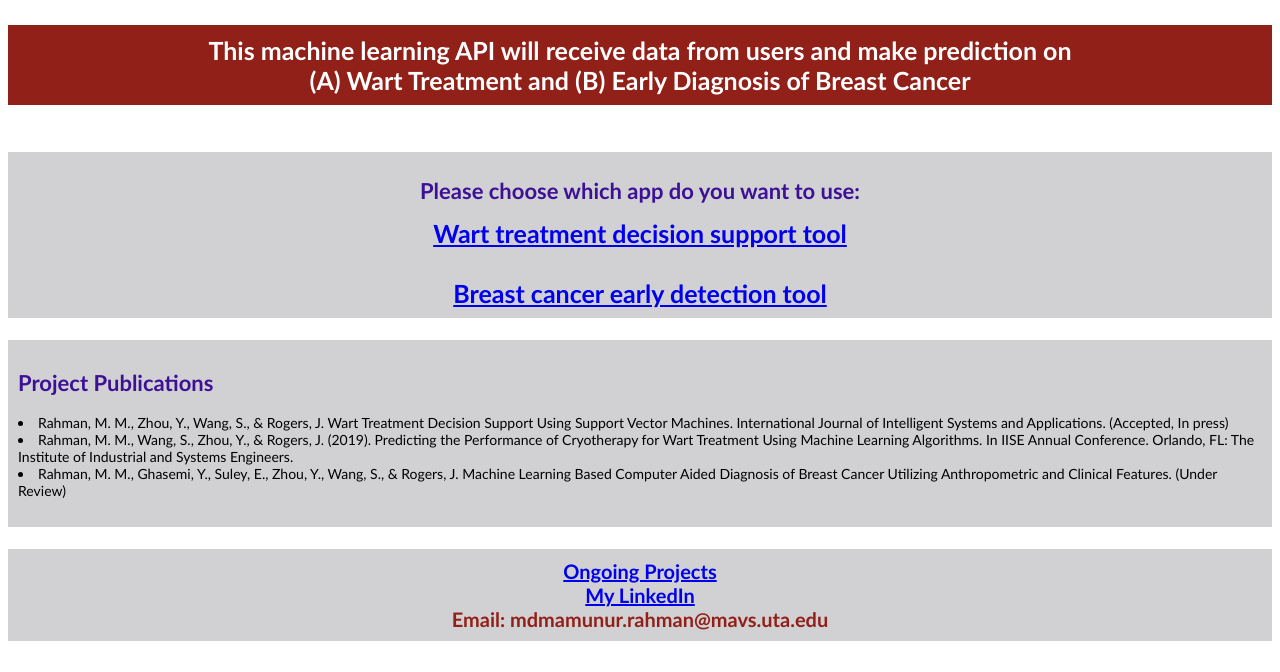
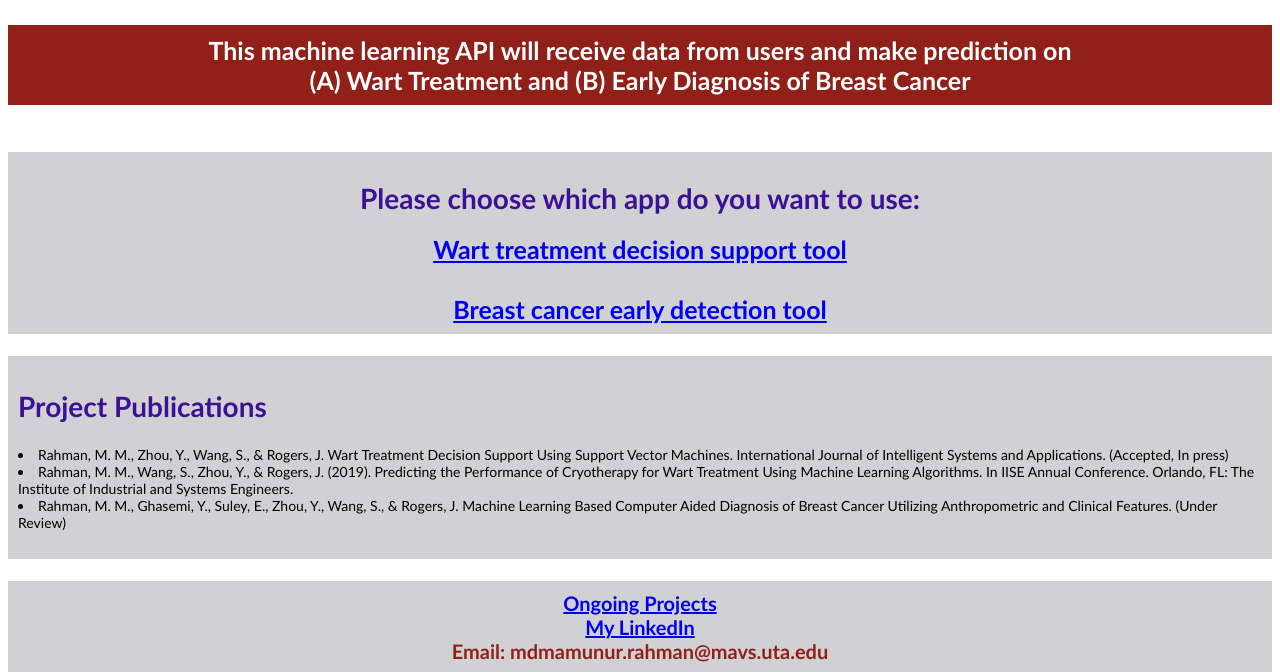
Before and after one commit to mamunur-ipe/ML-model-deployment, a Flask app: page / in a window 1280 px wide. Shown: the top 672 px of the page. Run offline with Flask 2, Linux system fonts and the light colour scheme.

Commit message:
Update style.css

```diff
--- a/static/css/style.css
+++ b/static/css/style.css
@@ -10,7 +10,7 @@ body{
 h1, h2, h3, h4{
 	color: #3D1196;
 	font-family: calibri;
-	font-size: 22px;
+	font-size: 28px;
 
 }
 
```
